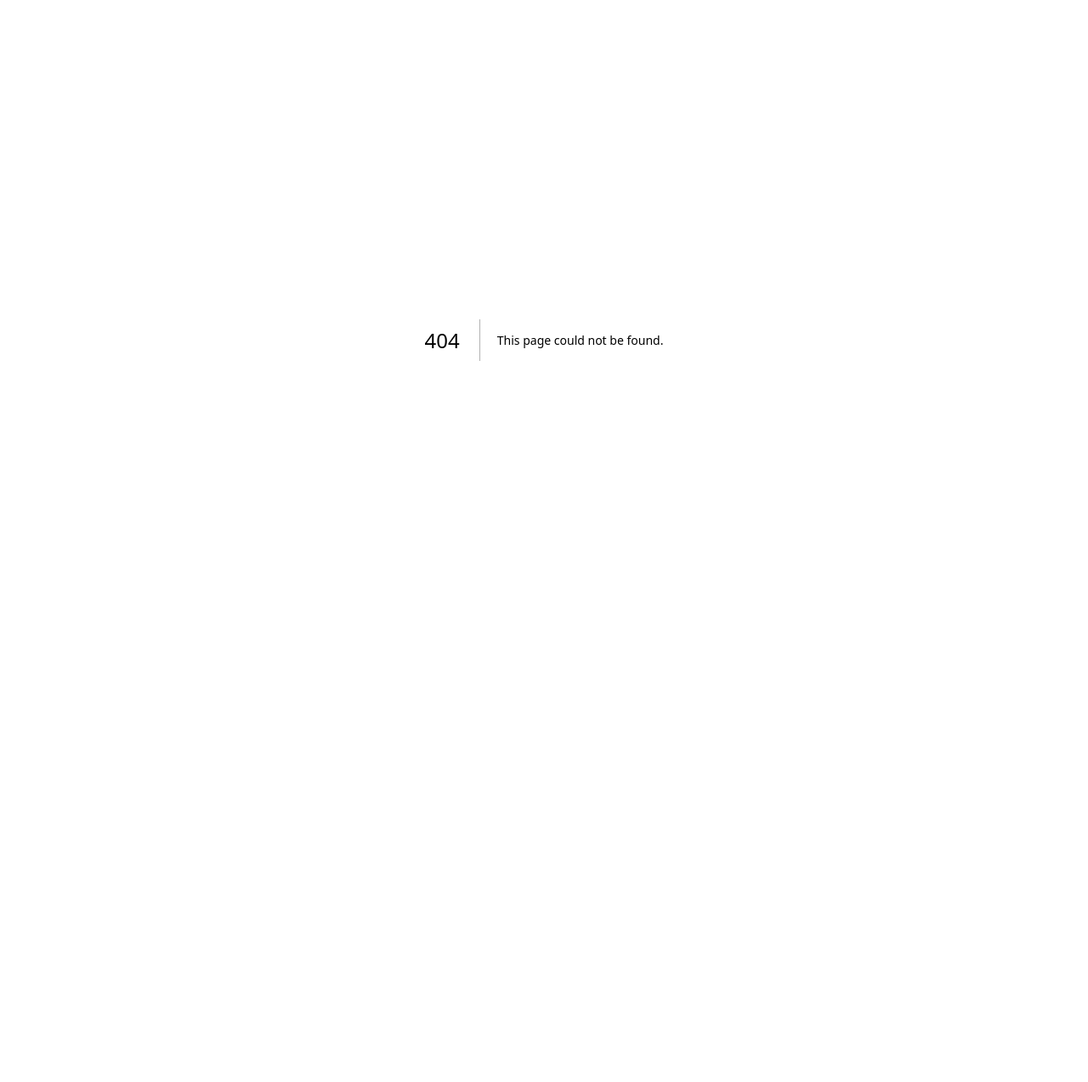
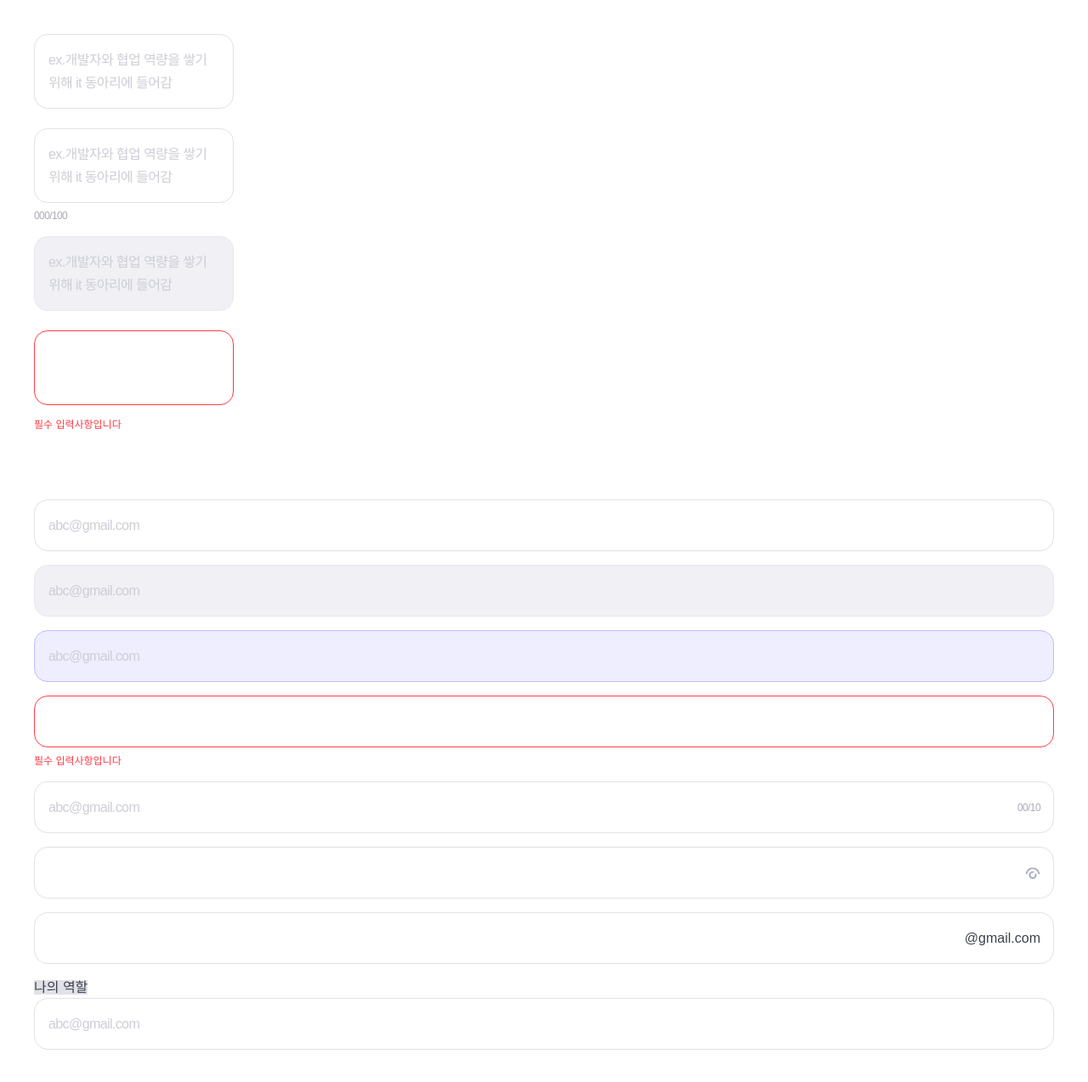
Before and after one commit to depromeet/InsightOut-client, a Next.js app: page /demo/input in a window 1280 px wide. Before the commit this address had no page. Shown: the whole page at 85% size. Before the commit the page ends 800 px from the top, so only its background shows below. Built offline with nearby package versions, Linux system fonts and the light colour scheme; a web font is replaced by a local one.

Commit message:
feat: demo 페이지

```diff
--- /dev/null
+++ b/src/app/demo/input/page.tsx
@@ -0,0 +1,27 @@
+import TextAreaField from '@/components/Input/TextAreaField/TextAreaField';
+import TextField from '@/components/Input/TextField/TextField';
+
+const Page = () => {
+  return (
+    <>
+      <div className="flex flex-col gap-4 p-10">
+        <TextAreaField placeholder="ex.개발자와 협업 역량을 쌓기 위해 it 동아리에 들어감" />
+        <TextAreaField showCount maxLength={100} placeholder="ex.개발자와 협업 역량을 쌓기 위해 it 동아리에 들어감" />
+        <TextAreaField disabled placeholder="ex.개발자와 협업 역량을 쌓기 위해 it 동아리에 들어감" />
+        <TextAreaField error errorMessage="필수 입력사항입니다" />
+      </div>
+      <div className="flex flex-col gap-4 p-10">
+        <TextField placeholder="abc@gmail.com" />
+        <TextField disabled placeholder="abc@gmail.com" />
+        <TextField isTyped placeholder="abc@gmail.com" />
+        <TextField error errorMessage="필수 입력사항입니다" />
+        <TextField mode="naming" maxLength={10} placeholder="abc@gmail.com" />
+        <TextField mode="password" />
+        <TextField mode="email" emailDomain="@gmail.com" />
+        <TextField mode="chip" placeholder="abc@gmail.com" />
+      </div>
+    </>
+  );
+};
+
+export default Page;
```
